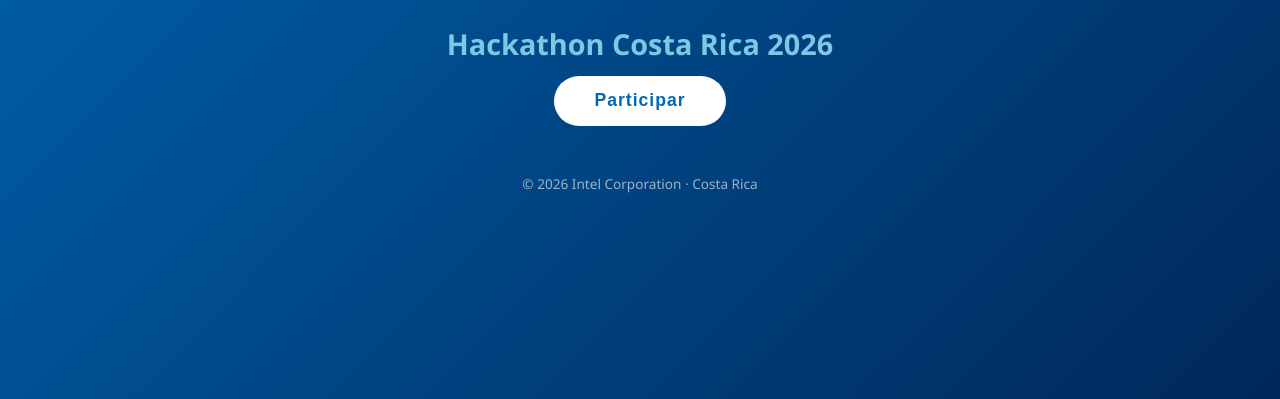
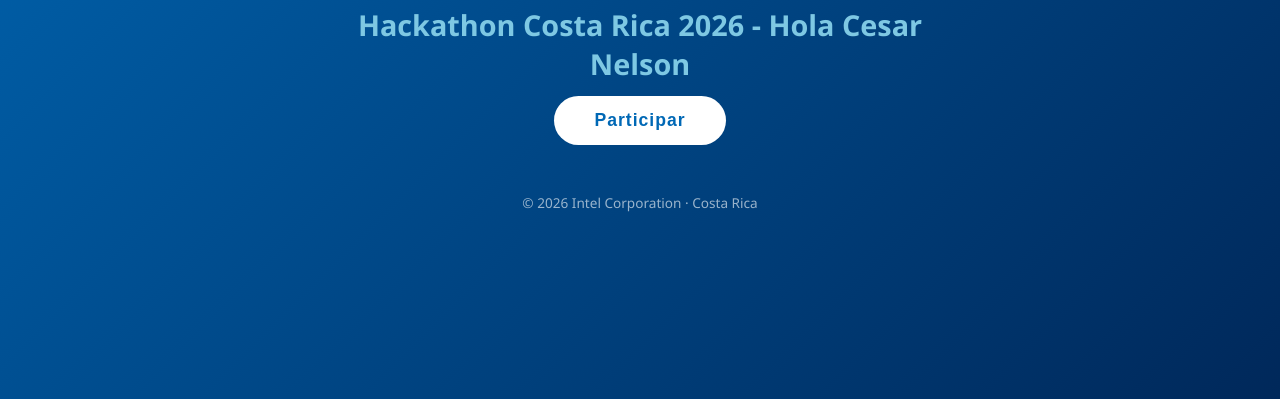
Before and after one commit to ivargasag/hackthon2026, a website: page public/index.html in a window 1280 px wide. Shown: the part 401-800 px from the top of the page. Drawn offline with Linux system fonts and the light colour scheme.

Commit message:
Cambio Nelson Cesar

```diff
--- a/public/index.html
+++ b/public/index.html
@@ -14,7 +14,7 @@
     </header>
 
     <main id="main-content">
-      <p id="event-text" class="event-description">Hackathon Costa Rica 2026</p>
+      <p id="event-text" class="event-description">Hackathon Costa Rica 2026 - Hola Cesar Nelson</p>
 
       <button id="btn-participar" class="btn-primary">Participar</button>
     </main>
```
